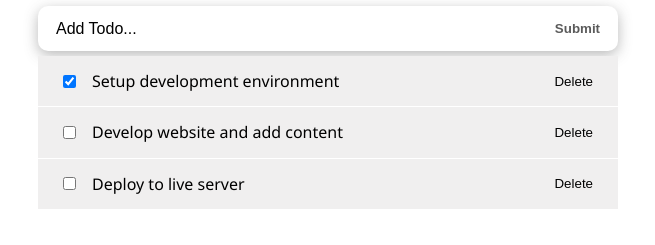
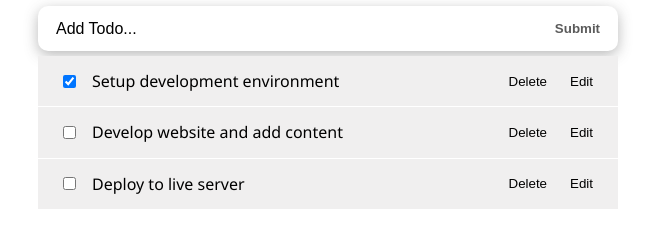
Before and after one commit to deniodev/react-todo-app, a React (Vite) app: page / in a window 1280 px wide. Shown: the part 250-495 px from the top of the page, without its empty margins (312-967 px from the left). Built offline with nearby package versions, Linux system fonts and the light colour scheme.

Commit message:
Add Editing functionality

```diff
--- a/src/components/TodoItem.jsx
+++ b/src/components/TodoItem.jsx
@@ -1,15 +1,35 @@
+import { useState } from 'react';
 import styles from '../styles/TodoItem.module.scss'
 
-const TodoItem = ({ itemProp, handleChange, delTodo  }) => {
+const TodoItem = ({ itemProp, handleChange, delTodo, setUpdate }) => {
+  const [editing, setEditing] = useState(false);
   const completedStyle = {
     fontStyle: 'italic',
     color: '#595959',
     opacity: 0.4,
     textDecoration: 'line-through',
   };
+  const handleEditing = () => {
+    setEditing(true);
+  };
+
+  let viewMode = {};
+  let editMode = {};
+  if (editing) {
+    viewMode.display = 'none';
+  } else {
+    editMode.display = 'none';
+  }
+
+  const handleUpdatedDone = (event) => {
+    if (event.key === 'Enter') {
+      setEditing(false);
+    }
+  };
+
     return (
       <li className={styles.item}>
-         <div className={styles.content}>
+         <div className={styles.content} style={viewMode}>
          <input
           type="checkbox"
           checked={itemProp.completed}
@@ -17,9 +37,17 @@
         />
           <button onClick={() => delTodo(itemProp.id)}>Delete</button>
           <span style={itemProp.completed ? completedStyle : null}></span>
+          <button onClick={handleEditing}>Edit</button>
         {itemProp.title}
-
          </div>
+         <input
+          type="text"
+          value={itemProp.title}
+          className={styles.textInput}
+          style={editMode}
+          onChange={(e) => setUpdate(e.target.value, itemProp.id)}
+          onKeyDown={handleUpdatedDone}
+        />
 
       </li>
     );
--- a/src/components/TodosLogic.jsx
+++ b/src/components/TodosLogic.jsx
@@ -54,10 +54,21 @@
               setTodos([...todos, newTodo]);
           };
 
+          const setUpdate = (updatedTitle, id) => {
+            setTodos(
+              todos.map((todo) => {
+                if (todo.id === id) {
+                  todo.title = updatedTitle;
+                }
+                return todo;
+              })
+            );
+          };
+
     return (
         <div>
             <InputTodo addTodoItem={addTodoItem}/>
-            <TodosList todosProps={todos} handleChange={handleChange} delTodo={delTodo} />
+            <TodosList todosProps={todos} handleChange={handleChange} delTodo={delTodo} setUpdate={setUpdate} />
       </div>
     )
     }
--- a/src/styles/TodoItem.module.scss
+++ b/src/styles/TodoItem.module.scss
@@ -26,3 +26,10 @@
   border: none;
   margin-left: 7px;
 }
+
+.textInput {
+  width: 100%;
+  padding: 10px;
+  border: 1px solid #dfdfdf;
+  outline: none;
+}
```
